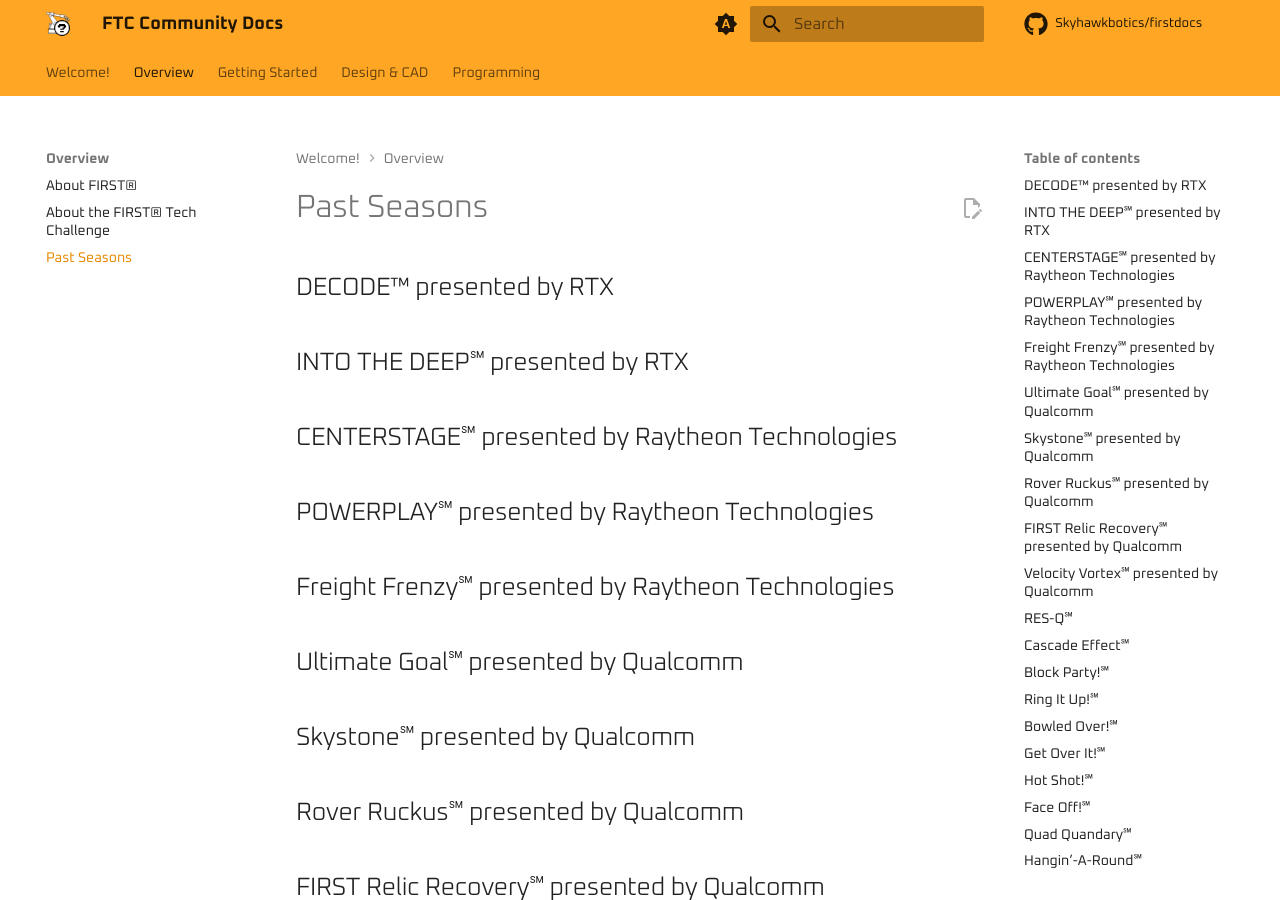
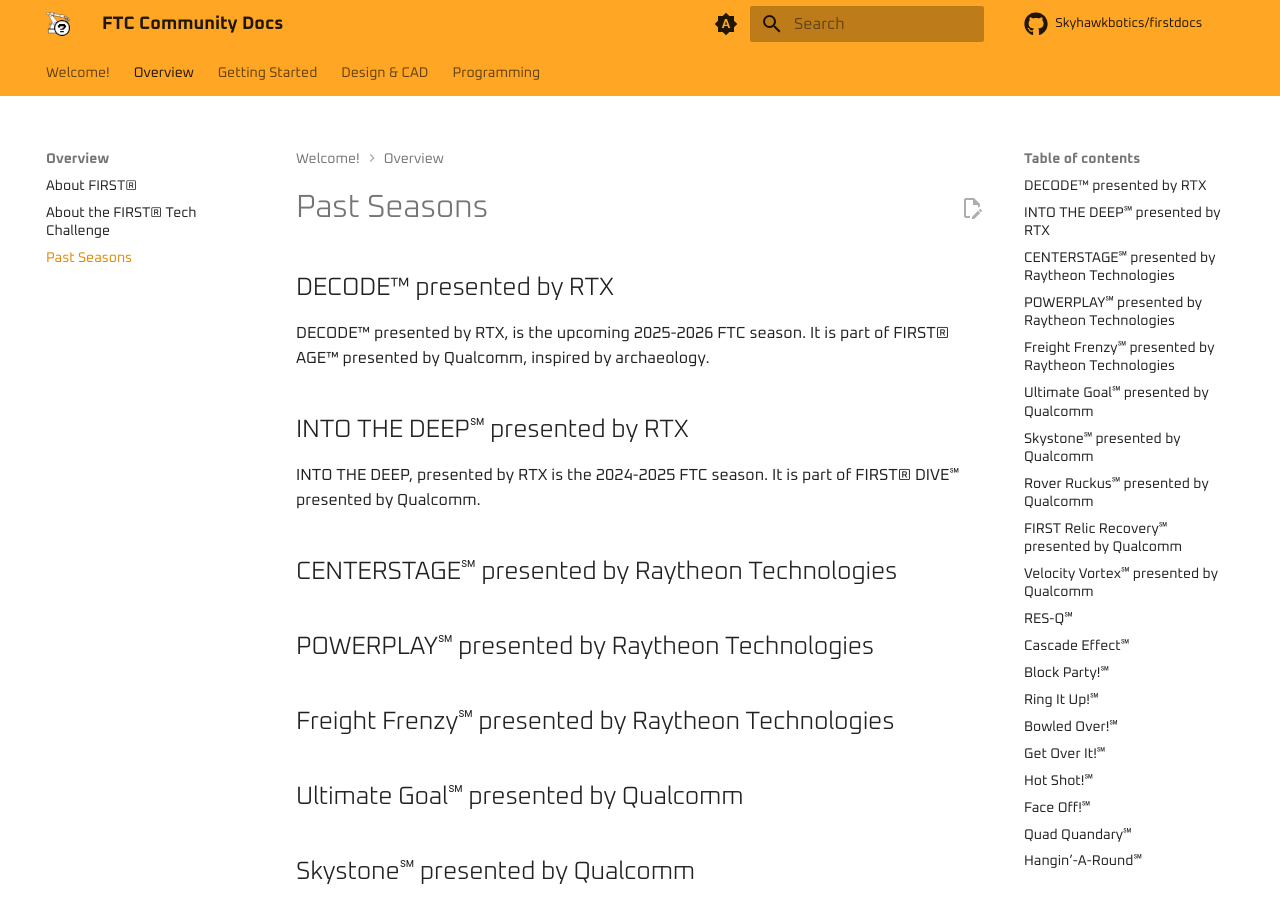
Before and after one commit to Skyhawkbotics/firstdocs, an MkDocs documentation site: the page built from source/docs/overview/pastseasons.md, in a window 1280 px wide and 900 px high. Built offline with MkDocs 1.6.1 and Material for MkDocs 9.7.7, drawn with Linux system fonts in a browser that asks for light colours; comment, search, counter and statistics services are not loaded.

Commit message:
add info for current and upcoming season
add information for decode
add into the deep information

```diff
--- a/source/docs/overview/pastseasons.md
+++ b/source/docs/overview/pastseasons.md
@@ -1,7 +1,9 @@
 # Past Seasons
 
 ## DECODE™ presented by RTX
+DECODE™ presented by RTX, is the upcoming 2025-2026 FTC season. It is part of FIRST® AGE™ presented by Qualcomm, inspired by archaeology.
 ## INTO THE DEEP℠ presented by RTX
+INTO THE DEEP, presented by RTX is the 2024-2025 FTC season. It is part of FIRST® DIVE℠ presented by Qualcomm.
 ## CENTERSTAGE℠ presented by Raytheon Technologies
 ## POWERPLAY℠ presented by Raytheon Technologies
 ## Freight Frenzy℠ presented by Raytheon Technologies
```
